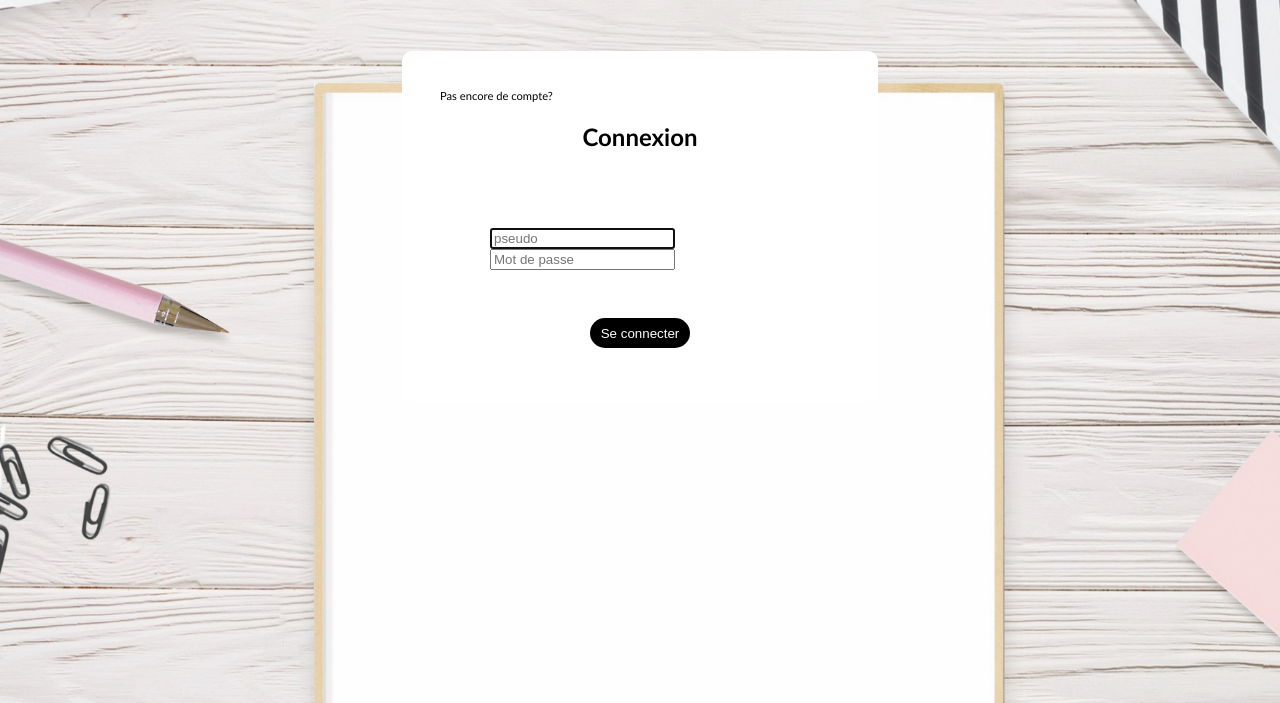
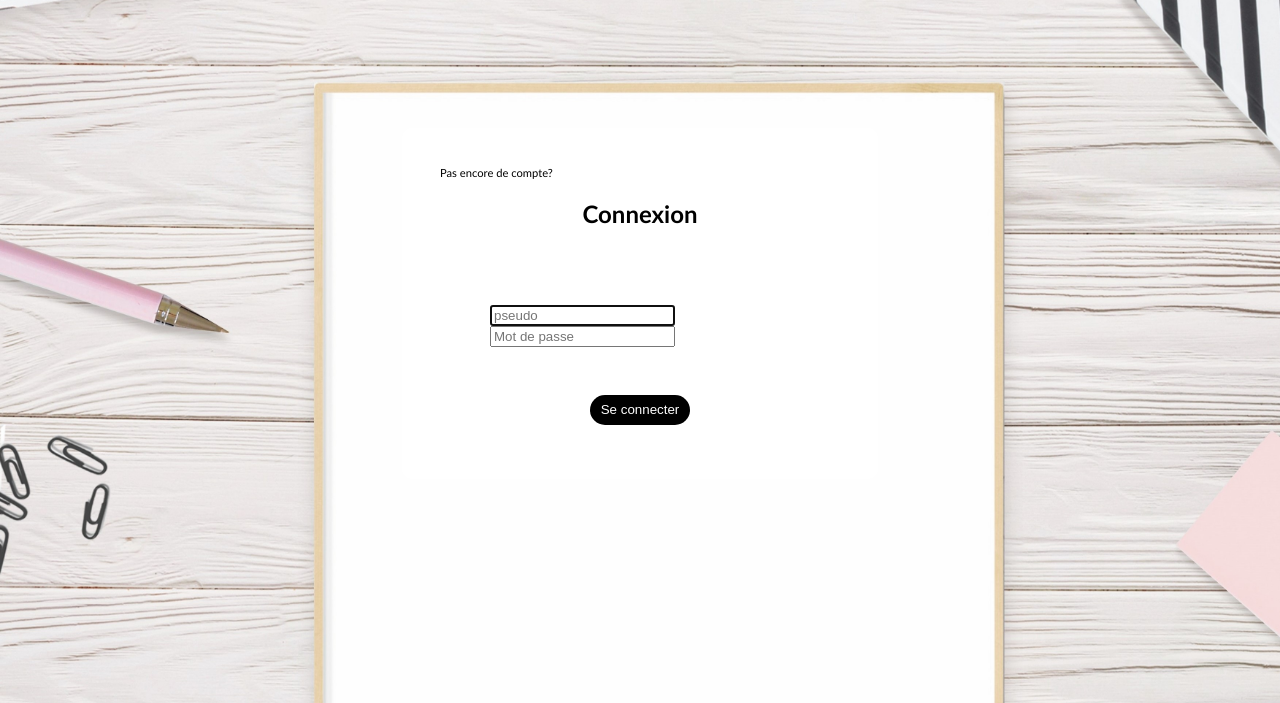
Before and after one commit to LucasMichaud/WEBISEP, a PHP site: the page made by WEBISEP/views/Connexion.php in a window 1280 px wide. Shown: the part 97-800 px from the top of the page. Run offline with PHP 8.4, Linux system fonts and the light colour scheme; the template is opened without the code that fills it, so the values that code supplies are empty.

Commit message:
Version 2

```diff
--- a/WEBISEP/design/Connexion.css
+++ b/WEBISEP/design/Connexion.css
@@ -10,7 +10,7 @@ body{
 	background-color: white;
 	border-radius: 10px;
 	width: 400px;
-	margin-top: 4%;
+	margin-top: 10%;
 	margin-left: auto;
 	margin-right: auto;
 	padding: 3%;
```
